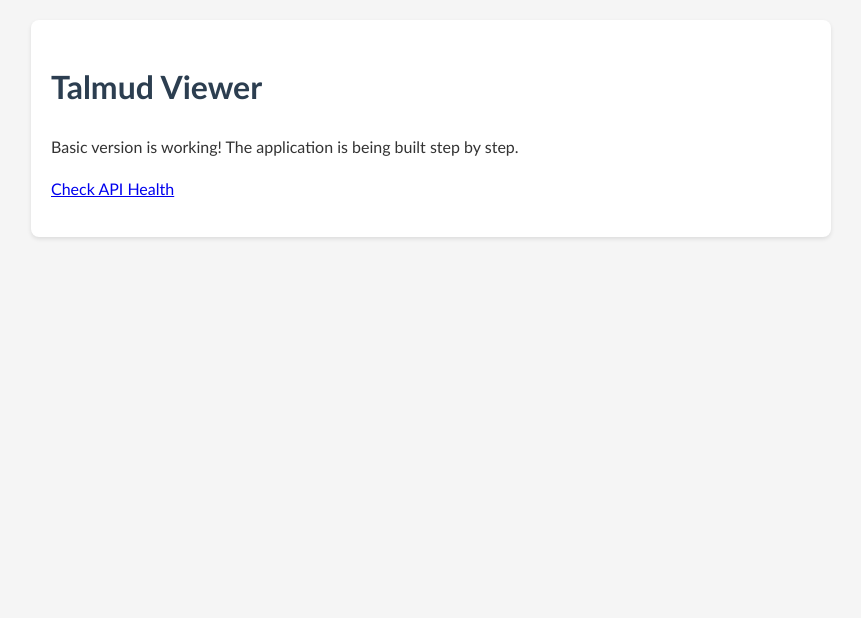
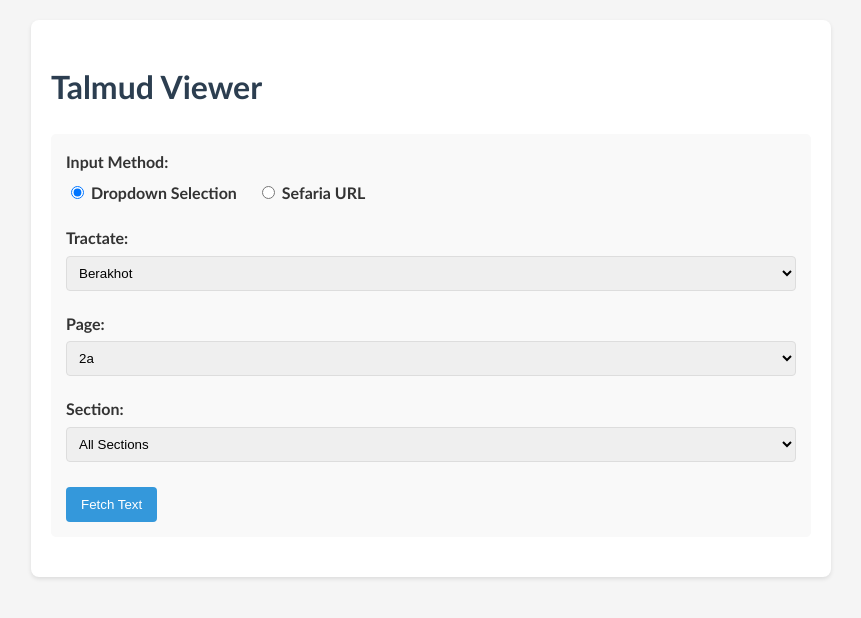
Before and after one commit to EzraBrand/talmud-viewer, a Flask app: page / in a window 1280 px wide. Shown: the top 618 px of the page, without its empty margins (209-1070 px from the left). Run offline with Flask 2, Linux system fonts and the light colour scheme.

Commit message:
Add basic form UI without API integration

```diff
--- a/index.py
+++ b/index.py
@@ -1,11 +1,33 @@
-from flask import Flask, render_template, jsonify
+from flask import Flask, render_template, jsonify, request
 
 app = Flask(__name__)
 
+# Basic data for now
+tractates = ["Berakhot", "Shabbat", "Eruvin", "Pesachim", "Shekalim", "Yoma", "Sukkah", "Beitzah",
+    "Rosh Hashanah", "Taanit", "Megillah", "Moed Katan", "Chagigah", "Yevamot", "Ketubot",
+    "Nedarim", "Nazir", "Sotah", "Gittin", "Kiddushin", "Bava Kamma", "Bava Metzia",
+    "Bava Batra", "Sanhedrin", "Makkot", "Shevuot", "Avodah Zarah", "Horayot"]
+
+# Generate pages: 2a, 2b, 3a, 3b, etc.
+pages = [f"{daf}{suffix}" for daf in range(2, 21) for suffix in ['a', 'b']]
+
 @app.route('/')
 def home():
-    return render_template('basic.html')
+    return render_template('basic.html', tractates=tractates, pages=pages)
 
 @app.route('/api/health')
 def health():
     return jsonify({"status": "ok", "message": "Talmud Viewer API is running"})
+
+# Simple mock API endpoint - no actual Sefaria integration yet
+@app.route('/api/fetch', methods=['POST'])
+def fetch_mock():
+    data = request.json
+
+    # Just return mock data for now
+    return jsonify({
+        "status": "success",
+        "mock": True,
+        "request_data": data,
+        "text": "This is mock text for testing. The real Sefaria API integration will be added in the next step."
+    })
--- a/templates/basic.html
+++ b/templates/basic.html
@@ -21,13 +21,152 @@
             box-shadow: 0 2px 4px rgba(0,0,0,0.1);
         }
         h1 { color: #2c3e50; }
+        .input-section {
+            margin: 20px 0;
+            padding: 15px;
+            background-color: #f9f9f9;
+            border-radius: 5px;
+        }
+        .input-group {
+            margin: 15px 0;
+        }
+        .radio-group {
+            display: flex;
+            gap: 20px;
+            margin-top: 5px;
+        }
+        .select-group {
+            display: flex;
+            flex-direction: column;
+            margin-bottom: 10px;
+        }
+        label {
+            display: block;
+            margin-bottom: 5px;
+            font-weight: bold;
+        }
+        select, input[type="text"] {
+            padding: 8px;
+            border: 1px solid #ddd;
+            border-radius: 4px;
+            width: 100%;
+            margin-bottom: 10px;
+        }
+        button {
+            background-color: #3498db;
+            color: white;
+            border: none;
+            padding: 10px 15px;
+            border-radius: 4px;
+            cursor: pointer;
+        }
+        button:hover {
+            background-color: #2980b9;
+        }
+        #url-input {
+            display: none;
+        }
+        #result-container {
+            margin-top: 20px;
+            display: none;
+        }
     </style>
 </head>
 <body>
     <div class="container">
         <h1>Talmud Viewer</h1>
-        <p>Basic version is working! The application is being built step by step.</p>
-        <p><a href="/api/health">Check API Health</a></p>
+
+        <div class="input-section">
+            <div class="input-method">
+                <label>Input Method:</label>
+                <div class="radio-group">
+                    <label>
+                        <input type="radio" name="input-method" value="dropdown" checked>
+                        Dropdown Selection
+                    </label>
+                    <label>
+                        <input type="radio" name="input-method" value="url">
+                        Sefaria URL
+                    </label>
+                </div>
+            </div>
+
+            <div id="dropdown-inputs" class="input-group">
+                <div class="select-group">
+                    <label for="tractate">Tractate:</label>
+                    <select id="tractate">
+                        <option value="Berakhot">Berakhot</option>
+                        <option value="Shabbat">Shabbat</option>
+                        <option value="Sanhedrin">Sanhedrin</option>
+                        <!-- More options will be added dynamically -->
+                    </select>
+                </div>
+
+                <div class="select-group">
+                    <label for="page">Page:</label>
+                    <select id="page">
+                        <option value="2a">2a</option>
+                        <option value="2b">2b</option>
+                        <option value="3a">3a</option>
+                        <!-- More options will be added dynamically -->
+                    </select>
+                </div>
+
+                <div class="select-group">
+                    <label for="section">Section:</label>
+                    <select id="section">
+                        <option value="">All Sections</option>
+                        <option value="1">1</option>
+                        <option value="2">2</option>
+                        <option value="3">3</option>
+                        <!-- More options will be added dynamically -->
+                    </select>
+                </div>
+            </div>
+
+            <div id="url-input" class="input-group">
+                <label for="sefaria-url">Sefaria URL:</label>
+                <input type="text" id="sefaria-url" placeholder="Enter Sefaria URL (e.g., https://www.sefaria.org.il/Sanhedrin.43b.9)">
+            </div>
+
+            <button id="fetch-button">Fetch Text</button>
+        </div>
+
+        <div id="result-container">
+            <h2>Results</h2>
+            <div id="text-content">
+                <p>Mock text will appear here in the next step...</p>
+            </div>
+        </div>
     </div>
+
+    <script>
+        // Simple JavaScript to toggle between input methods
+        document.addEventListener('DOMContentLoaded', function() {
+            const inputMethod = document.getElementsByName('input-method');
+            const dropdownInputs = document.getElementById('dropdown-inputs');
+            const urlInput = document.getElementById('url-input');
+            const fetchButton = document.getElementById('fetch-button');
+            const resultContainer = document.getElementById('result-container');
+
+            // Input method toggle
+            inputMethod.forEach(radio => {
+                radio.addEventListener('change', function() {
+                    if (this.value === 'dropdown') {
+                        dropdownInputs.style.display = 'block';
+                        urlInput.style.display = 'none';
+                    } else {
+                        dropdownInputs.style.display = 'none';
+                        urlInput.style.display = 'block';
+                    }
+                });
+            });
+
+            // For now, just show the result container when button is clicked
+            fetchButton.addEventListener('click', function() {
+                resultContainer.style.display = 'block';
+            });
+        });
+    </script>
 </body>
 </html>
```
